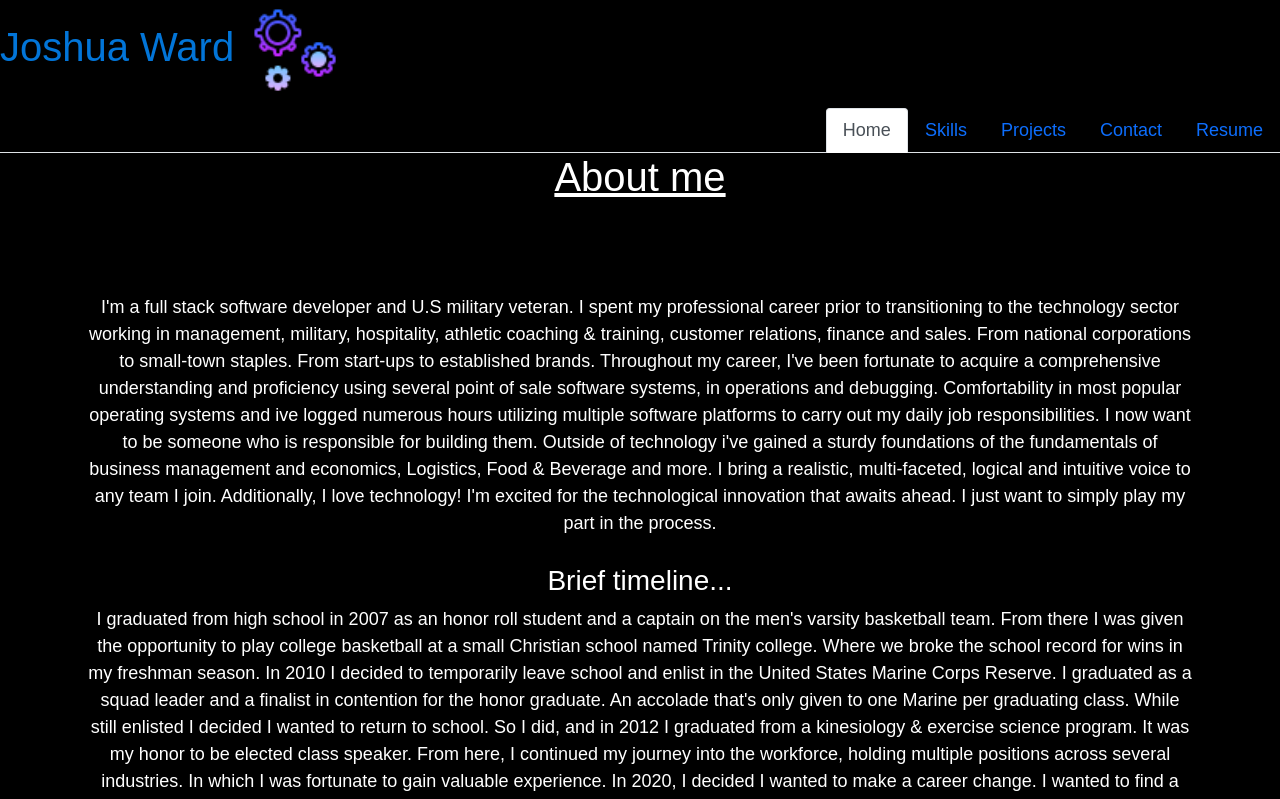
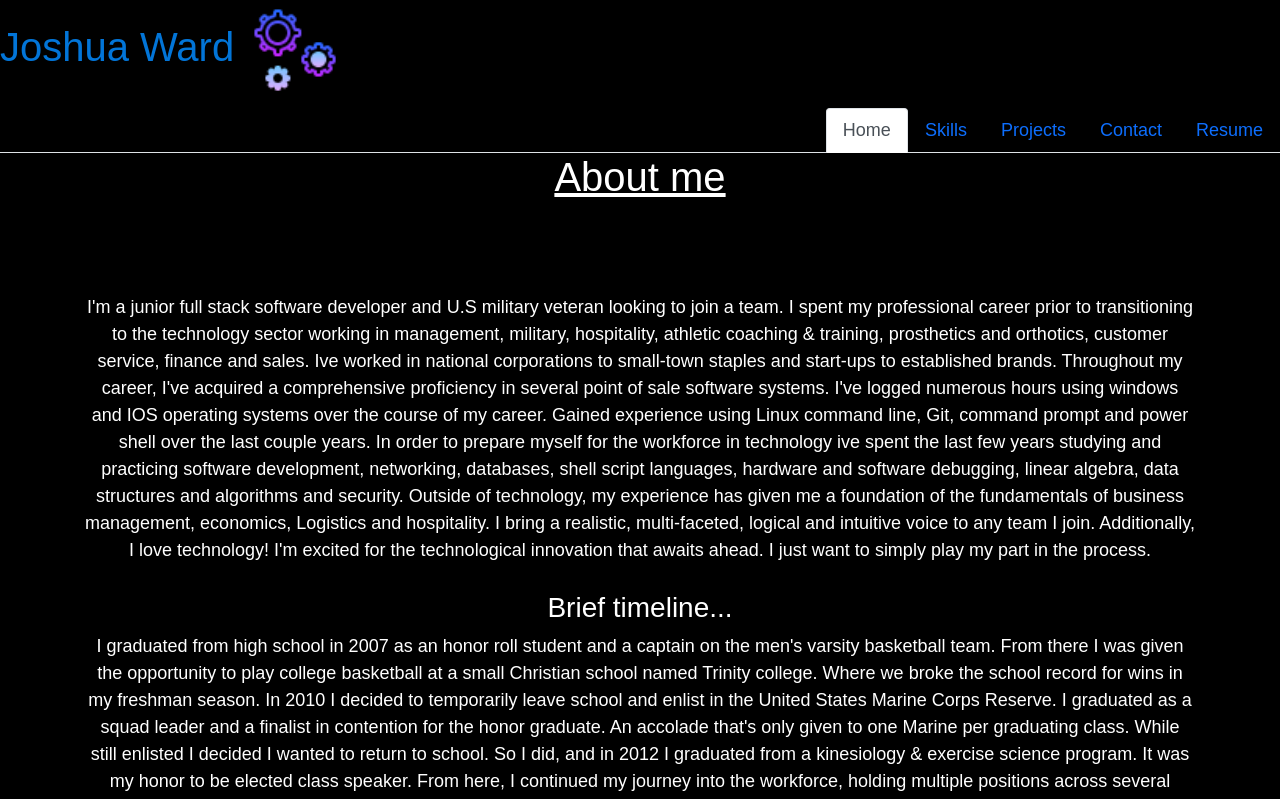
Before and after one commit to joshuapward2/My-Profile-Page, a React (Create React App) app: page / in a window 1280 px wide. Shown: the top 799 px of the page. Built offline with nearby package versions, Linux system fonts and the light colour scheme.

Commit message:
refactored and updated

```diff
--- a/src/components/pages/Home.js
+++ b/src/components/pages/Home.js
@@ -21,7 +21,7 @@ export default function Home() {
 
 
 
-                  <p className='textContent'>I'm a full stack software developer and U.S military veteran. I spent my professional career prior to transitioning to the technology sector working in management, military, hospitality, athletic coaching & training, customer relations, finance and sales. From national corporations to small-town staples. From start-ups to established brands. Throughout my career, I've been fortunate to acquire a comprehensive understanding and proficiency using several point of sale software systems, in operations and debugging. Comfortability in most popular operating systems and ive logged numerous hours utilizing multiple software platforms to carry out my daily job responsibilities. I now want to be someone who is responsible for building them. Outside of technology i've gained a sturdy foundations of the fundamentals of business management and economics, Logistics, Food & Beverage and more. I bring a realistic, multi-faceted, logical and intuitive voice to any team I join. Additionally, I love technology! I'm excited for the technological innovation that awaits ahead. I just want to simply play my part in the process.
+                  <p className='textContent'>I'm a junior full stack software developer and U.S military veteran looking to join a team. I spent my professional career prior to transitioning to the technology sector working in management, military, hospitality, athletic coaching & training, prosthetics and orthotics, customer service, finance and sales. Ive worked in national corporations to small-town staples and start-ups to established brands. Throughout my career, I've acquired a comprehensive proficiency in several point of sale software systems. I've logged numerous hours using windows and IOS operating systems over the course of my career. Gained experience using Linux command line, Git, command prompt and power shell over the last couple years. In order to prepare myself for the workforce in technology ive spent the last few years studying and practicing software development, networking, databases, shell script languages, hardware and software debugging, linear algebra, data structures and algorithms and security.  Outside of technology, my experience has given me a foundation of the fundamentals of business management, economics, Logistics and hospitality. I bring a realistic, multi-faceted, logical and intuitive voice to any team I join. Additionally, I love technology! I'm excited for the technological innovation that awaits ahead. I just want to simply play my part in the process.
                  <br></br>
                  <br></br>
                  <h3>Brief timeline...</h3>
```
